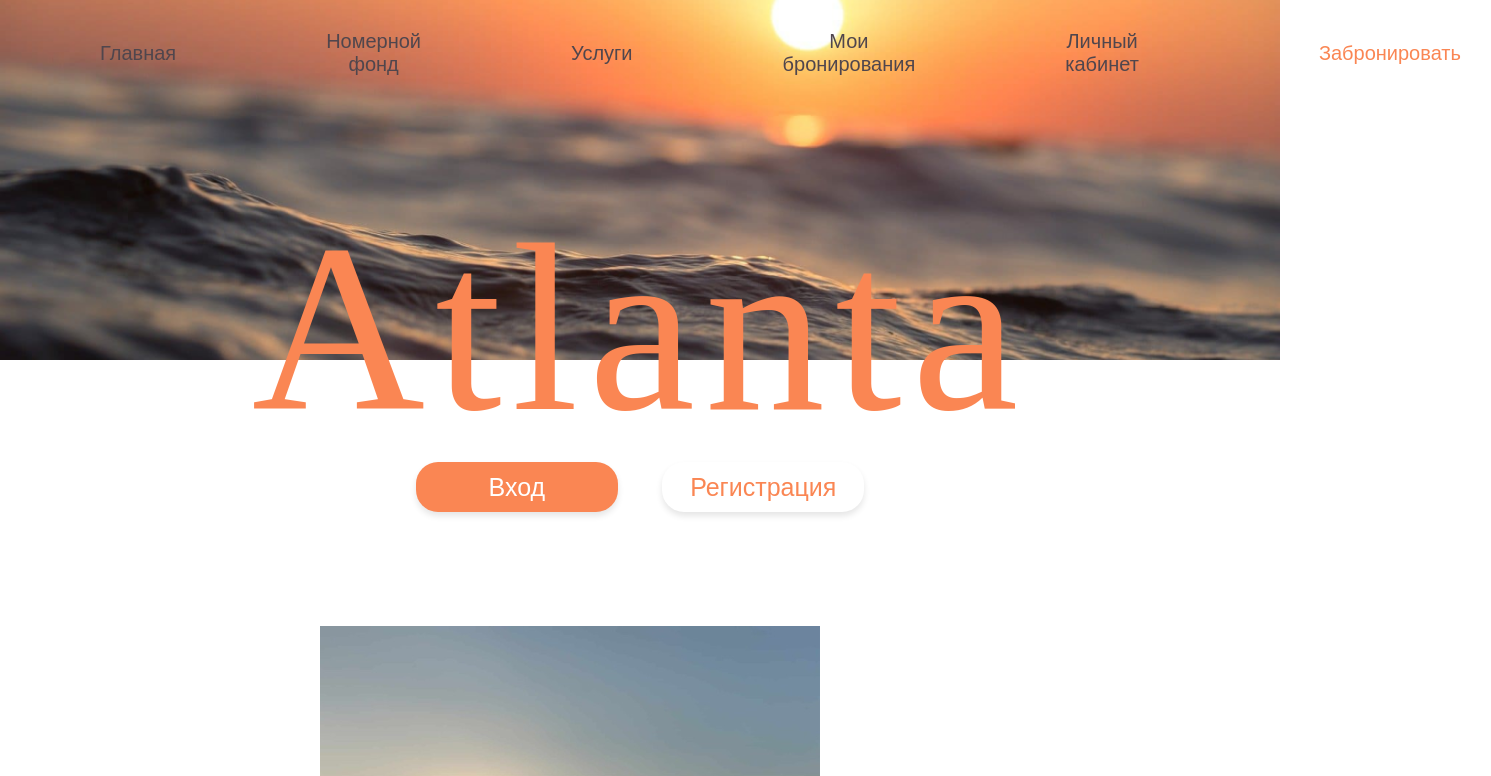
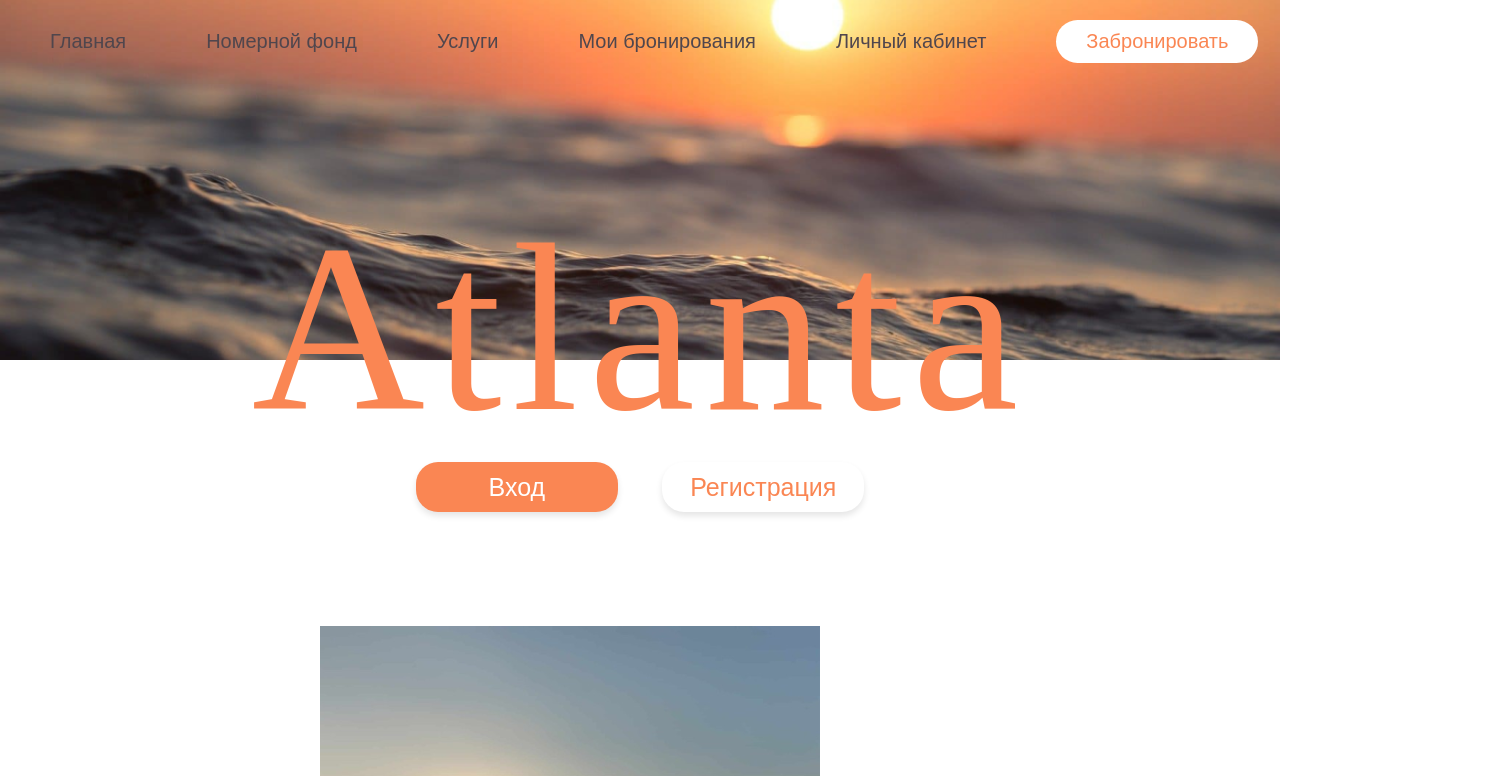
Before and after one commit to m1ndos/hotel, a React (Create React App) app in the folder front/: page / in a window 1280 px wide. Shown: the top 776 px of the page, 1491 px wide, since content can reach past the window. Built offline with nearby package versions, Linux system fonts and the light colour scheme; a web font is replaced by a local one.

Commit message:
исправился скролл

```diff
--- a/front/src/components/Header/HeaderNavigation.js
+++ b/front/src/components/Header/HeaderNavigation.js
@@ -40,19 +40,21 @@ const HeaderNavigation = () => {
 };
 
 const navStyle = {
-  position: 'absolute', // фиксируем навигацию вверху страницы
-  top: '0', // привязываем к верхней части страницы
+  position: 'absolute',
+  top: '0',
   left: '0',
   width: '100%',
   display: 'flex',
   justifyContent: 'start',
   alignItems: 'center',
-  gap: '50px',
-  padding: '20px 0px 0px 50px', // Отступы для удобства
+  gap: '20px', // Уменьшение промежутка между кнопками
+  padding: '20px 0 0 20px', // Паддинг для предотвращения выхода за пределы
+  overflowX: 'hidden', // Отключение горизонтального скролла
+  boxSizing: 'border-box', // Включаем учет паддингов в ширину
 };
 
 const buttonStyle = {
-  padding: '10px 50px',
+  padding: '10px 30px', // Уменьшены отступы для кнопок
   fontSize: '20px',
   color: '#50464D',
   backgroundColor: 'transparent',
@@ -66,19 +68,19 @@ const activeButtonStyle = {
   backgroundColor: '#50464D', // Цвет фона для активной страницы
   borderRadius: 33,
   color: '#fff', // Цвет текста для активной страницы
-  padding: '10px 50px',
+  padding: '10px 30px', // Уменьшены отступы для кнопок
 };
 
 const bookButtonStyle = {
   padding: '10px 30px',
   fontSize: '20px',
-  backgroundColor: '#fff', // Рыжий цвет для кнопки
-  color: '#FA8653', // Белый цвет текста
+  backgroundColor: '#fff',
+  color: '#FA8653',
   border: 'none',
   borderRadius: 33,
   cursor: 'pointer',
   transition: 'background-color 0.3s ease',
-  marginLeft: '50px', // Отступ от предыдущих кнопок
+  marginLeft: '20px', // Отступ от предыдущих кнопок
 };
 
 export default HeaderNavigation;
```
